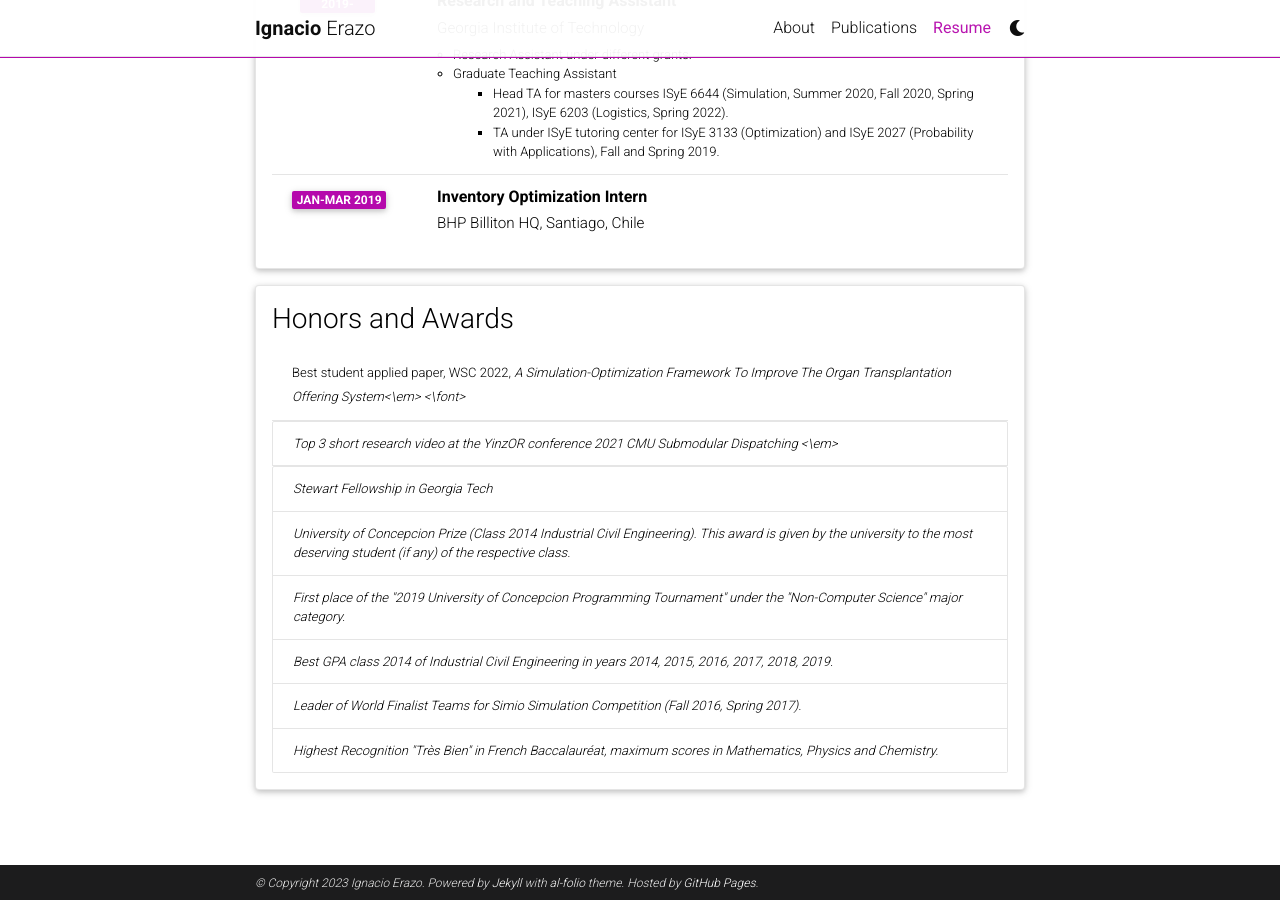
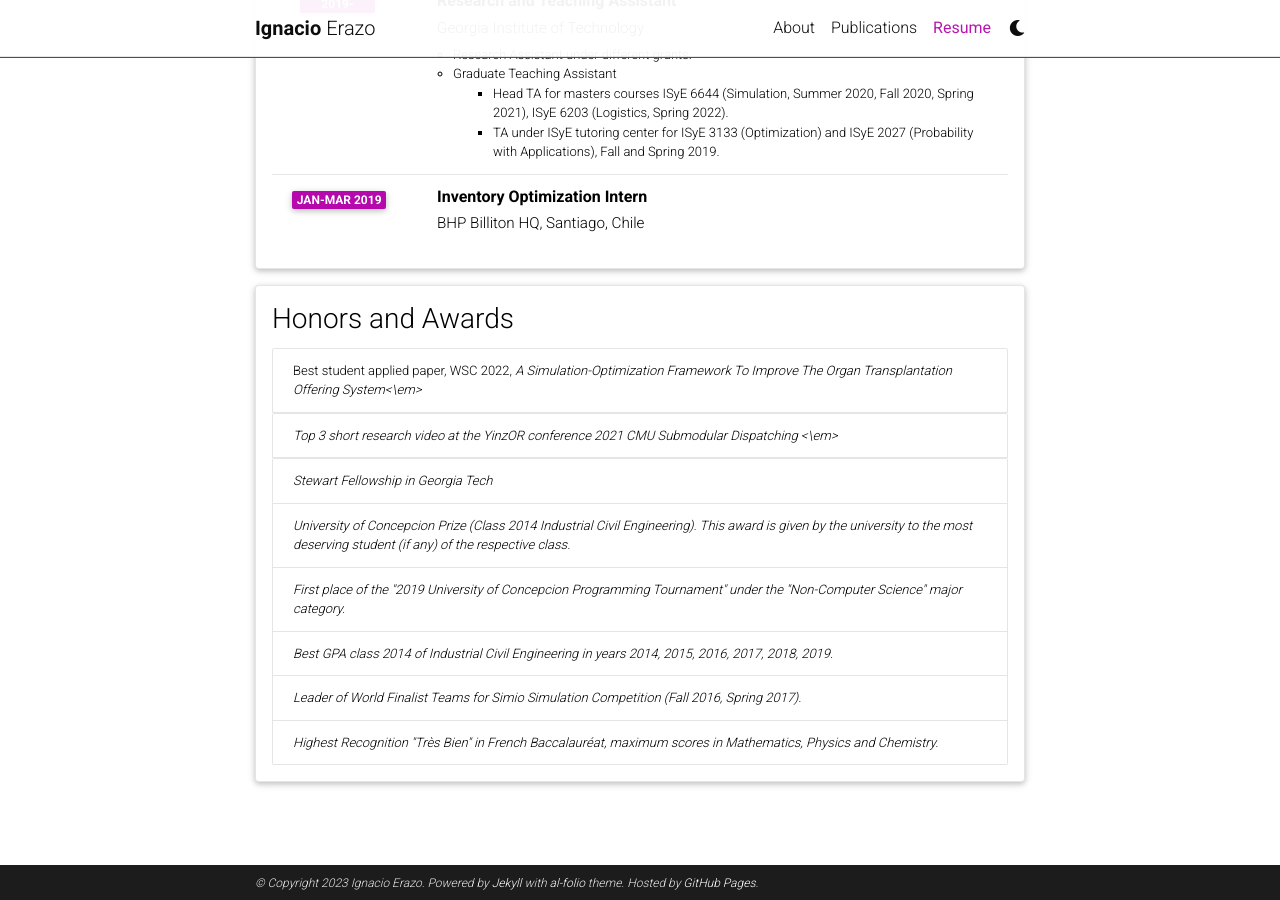
Before and after one commit to ierazo/ierazo.github.io, a Jekyll site: the page built from _pages/resume.md, in a window 1280 px wide and 900 px high, scrolled down 1255 px. Built offline with Jekyll 4.4.1, drawn with Linux system fonts in a browser that asks for light colours; comment, search, counter and statistics services are not loaded; a style sheet for code colours, icons or effects is not loaded.

Commit message:
changes resume

```diff
--- a/_data/cv.yml
+++ b/_data/cv.yml
@@ -96,7 +96,7 @@
 - title: Honors and Awards
   type: list
   contents:
-    - <font size="-1"> Best student applied paper, WSC 2022, <em>A Simulation-Optimization Framework To Improve The Organ Transplantation Offering System<\em> <\font>
+    - Best student applied paper, WSC 2022, <em>A Simulation-Optimization Framework To Improve The Organ Transplantation Offering System<\em>
     - Top 3 short research video at the YinzOR conference 2021 CMU <em> Submodular Dispatching <\em>
     - Stewart Fellowship in Georgia Tech
     - University of Concepcion Prize (Class 2014 Industrial Civil Engineering). This award is given by the university to the most deserving student (if any) of the respective class.
--- a/_includes/cv/list.html
+++ b/_includes/cv/list.html
@@ -1,5 +1,7 @@
 <ul class="card-text font-weight-light list-group list-group-flush">
+  <font size="-1">
     {% for content in entry.contents %}
       <li class="list-group-item">{{ content }}</li>
     {% endfor %}
+  </font>
 </ul>
```
